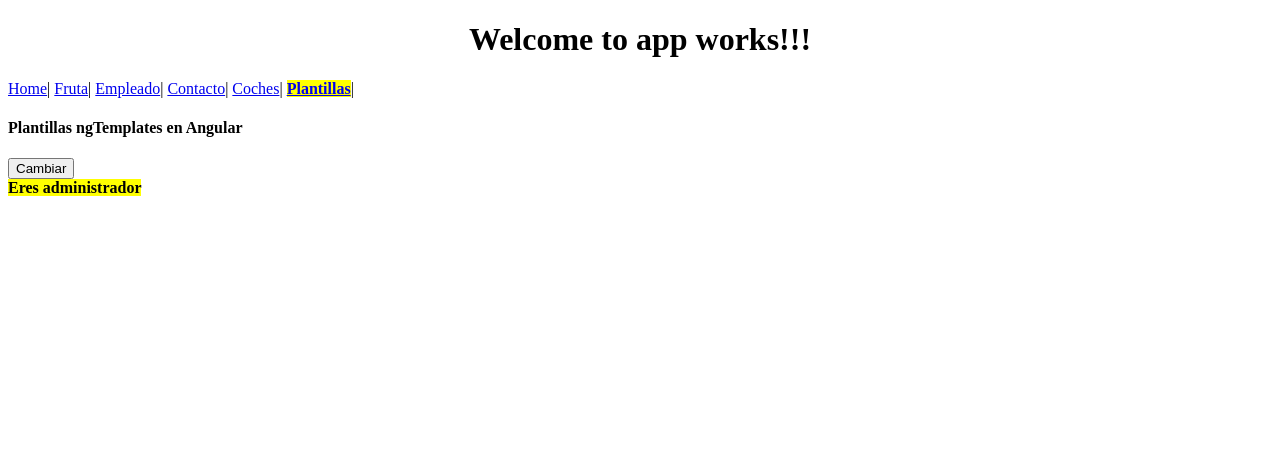
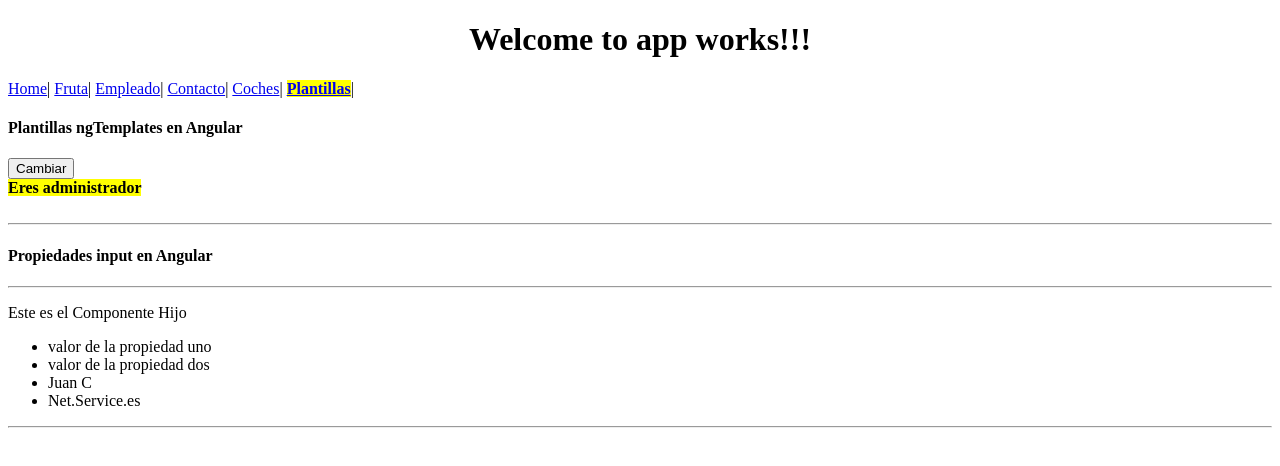
Before and after one commit to jcgato93/Curso-Angular, an Angular app: page /plantillas in a window 1280 px wide. Shown: the top 466 px of the page. Built offline with nearby package versions, Linux system fonts and the light colour scheme.

Commit message:
Propiedades Input (Decorador @Input())  pasar parametros a componente Hijo
Como pasar parametros a un componente Hijo

```diff
--- a/src/app/app.module.ts
+++ b/src/app/app.module.ts
@@ -18,6 +18,7 @@ import { HomeComponent } from './home/home.component';
 import { ContactoComponent } from './contacto/contacto.component';
 import { CochesComponent } from './coches/coches.component';
 import { PlantillasComponent } from './plantillas/plantillas.component';
+import { HijoComponent } from './hijo/hijo.component';
 
 
 @NgModule({
@@ -29,7 +30,8 @@ import { PlantillasComponent } from './plantillas/plantillas.component';
     ContactoComponent,
     ConversorPipe,//pipe personalizado
     CochesComponent,
-   PlantillasComponent
+    PlantillasComponent,
+    HijoComponent
   ],
   imports: [
     BrowserModule,
--- /dev/null
+++ b/src/app/hijo/hijo.component.ts
@@ -0,0 +1,36 @@
+import { Component, Input } from '@angular/core';
+
+
+@Component({
+    selector: 'componente-hijo',
+    template: `
+    <hr/>
+    <p>Este es el {{title}}</p>
+    <ul>
+    <li>{{propiedad_uno}}</li>
+    <li>{{propiedad_dos}}</li>
+    <li>{{propiedad_tres}}</li>
+    <li>{{propiedad_4}}</li>
+    </ul>
+    `
+})
+export class HijoComponent{
+    public title: string;
+
+    @Input() propiedad_uno: string;  //se usa el decorador @Input para indicar que la propiedad llegara desde otro recurso
+
+    @Input('texto') propiedad_dos: string; // con las comillas simples dentro del input se puede especificar el valor de la propidad para recibir datos
+
+    @Input() propiedad_tres: string;
+    @Input() propiedad_4: string;
+    @Input() propiedad_5: string;
+
+    constructor(){
+        this.title="Componente Hijo"
+    }
+
+    ngOnInit(){
+        console.log(this.propiedad_5);
+    }
+
+}
--- a/src/app/plantillas/plantillas.component.html
+++ b/src/app/plantillas/plantillas.component.html
@@ -19,3 +19,22 @@
   <strong style="background: red; color: white;">NO eres administrador</strong>
 </div>
 </ng-template>
+
+
+<br/>
+<hr/>
+<h4>Propiedades input en Angular</h4>
+
+<!--para pasar el parametro al componente hijo solo se declara la propidad y su valor
+Nota : el valor se envia entre comillas simples , amenos que se este enviando una propidad-->
+<componente-hijo
+[propiedad_uno]="'valor de la propiedad uno'"
+[texto]="'valor de la propiedad dos'"
+[propiedad_tres]="dato_externo"
+[propiedad_4]="identity.web"
+[propiedad_5]="identity"
+
+>
+</componente-hijo>
+
+<hr/>
--- a/src/app/plantillas/plantillas.component.ts
+++ b/src/app/plantillas/plantillas.component.ts
@@ -9,6 +9,13 @@ export class PlantillasComponent implements OnInit {
 
 public titulo;
 public administrador;
+
+public dato_externo= "Juan C";
+public identity={
+  id:1,
+  web: 'Net.Service.es',
+  tematica: 'Informatica'
+};
 
   constructor() {
     this.titulo = "Plantillas ngTemplates en Angular";
```
